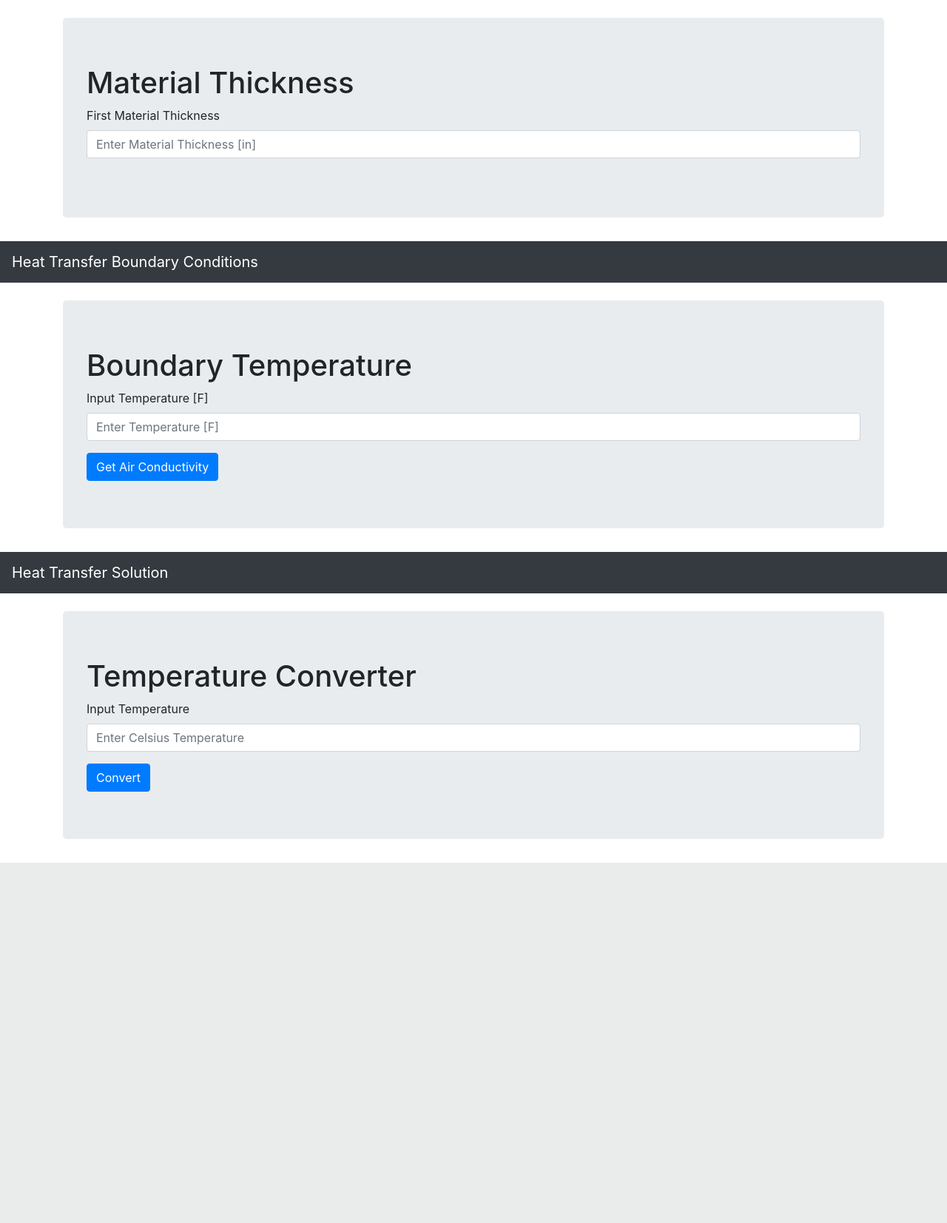
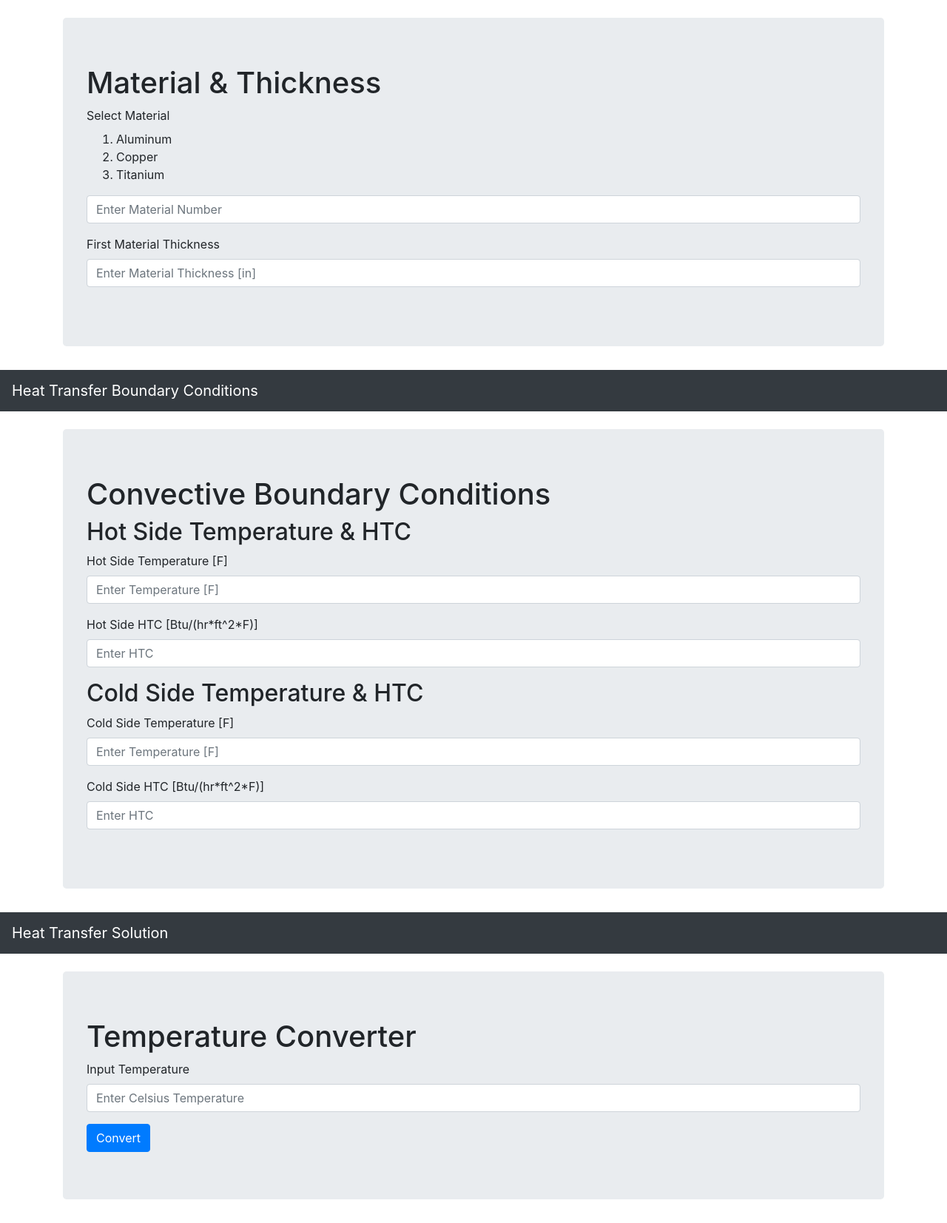
Before and after one commit to RobertStowers/web_app, a Flask app: page / in a window 1280 px wide. Shown: the part 56-1709 px from the top of the page at 74% size. Before the commit the page ends 1222 px from the top, so only its background shows below. Run offline with Flask 2, Linux system fonts and the light colour scheme; some libraries are stand-ins or nearby versions.

Commit message:
Updated input interface for html

```diff
--- a/templates/index.html
+++ b/templates/index.html
@@ -20,8 +20,17 @@
 
 <main role="main" class="container">
     <div class="jumbotron">
-        <h1>Material Thickness</h1>
+        <h1>Material & Thickness</h1>
         <div>
+            <div class="form-group">
+                <label for="Material1Input">Select Material</label>
+                    <ol>
+                        <li>Aluminum</li>
+                        <li>Copper</li>
+                        <li>Titanium</li>
+                    </ol>
+                <input type="decimal" class="form-control" id="Material1Input" placeholder="Enter Material Number">
+            </div>
             <div class="form-group">
                 <label for="Material1tkInput">First Material Thickness</label>
                 <input type="decimal" class="form-control" id="Material1tkInput" placeholder="Enter Material Thickness [in]">
@@ -36,16 +45,31 @@
 
 <main role="main" class="container">
     <div class="jumbotron">
-        <h1>Boundary Temperature</h1>
+        <h1>Convective Boundary Conditions</h1>
+        <h2>Hot Side Temperature & HTC</h2>
         <div>
             <div class="form-group">
-                <label for="tempInput">Input Temperature [F]</label>
-                <input type="decimal" class="form-control" id="tempInput" placeholder="Enter Temperature [F]">
+                <label for="hsTempInput">Hot Side Temperature [F]</label>
+                <input type="decimal" class="form-control" id="hsTempInput" placeholder="Enter Temperature [F]">
             </div>
-            <button id="condButton" class="btn btn-primary">Get Air Conductivity</button>
+            <div class="form-group">
+                <label for="hsHInput">Hot Side HTC [Btu/(hr*ft^2*F)]</label>
+                <input type="decimal" class="form-control" id="hsHInput" placeholder="Enter HTC">
+            </div>
+        <h2>Cold Side Temperature & HTC</h2>
+        <div>
+            <div class="form-group">
+                <label for="csTempInput">Cold Side Temperature [F]</label>
+                <input type="decimal" class="form-control" id="csTempInput" placeholder="Enter Temperature [F]">
+            </div>
+            <div class="form-group">
+                <label for="csHInput">Cold Side HTC [Btu/(hr*ft^2*F)]</label>
+                <input type="decimal" class="form-control" id="csHInput" placeholder="Enter HTC">
+            </div>
+<!--            <button id="condButton" class="btn btn-primary">Get Air Conductivity</button>
             <div id="AirCondTitle" hidden="true">
                 The Air Conductivity is [Btu/(hr*ft*F)]: <span id="AirCondValue">UNKNOWN</span>
-            </div>
+            </div> -->
         </div>
     </div>
 </main>
```
